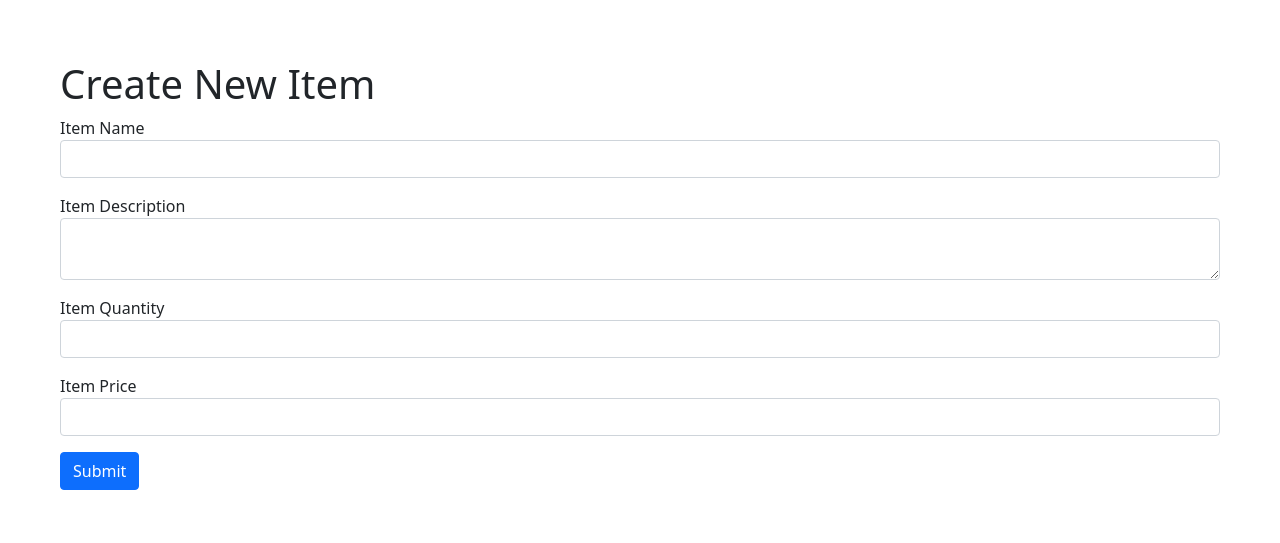
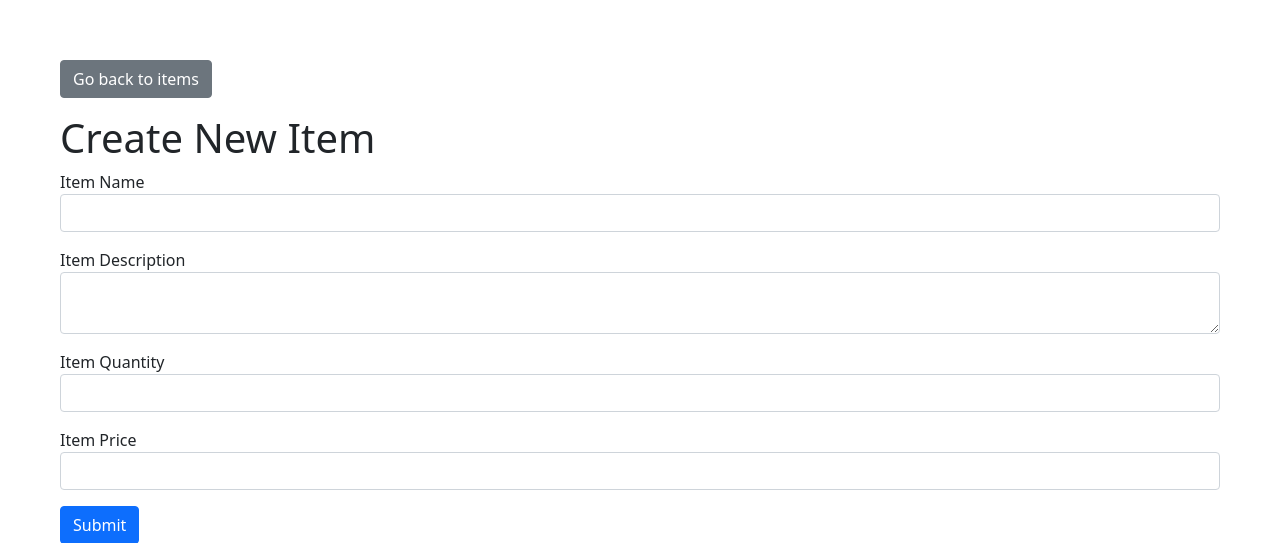
Before and after one commit to SaraAchieng/Inventory-List, a PHP site: page /create.php in a window 1280 px wide. Shown: the top 543 px of the page. Run offline with PHP 8.4, Linux system fonts and the light colour scheme.

Commit message:
added a link to the create new item page

```diff
--- a/create.php
+++ b/create.php
@@ -37,6 +37,9 @@ if ($_SERVER['REQUEST_METHOD'] === 'POST') {
     <title>Item List</title>
 </head>
 <body>
+    <p>
+        <a href="index.php" class="btn btn-secondary">Go back to items</a>
+    </p>
 <h1>Create New Item</h1>
 <form action="" method="post">
     <div class="mb-3">
```
